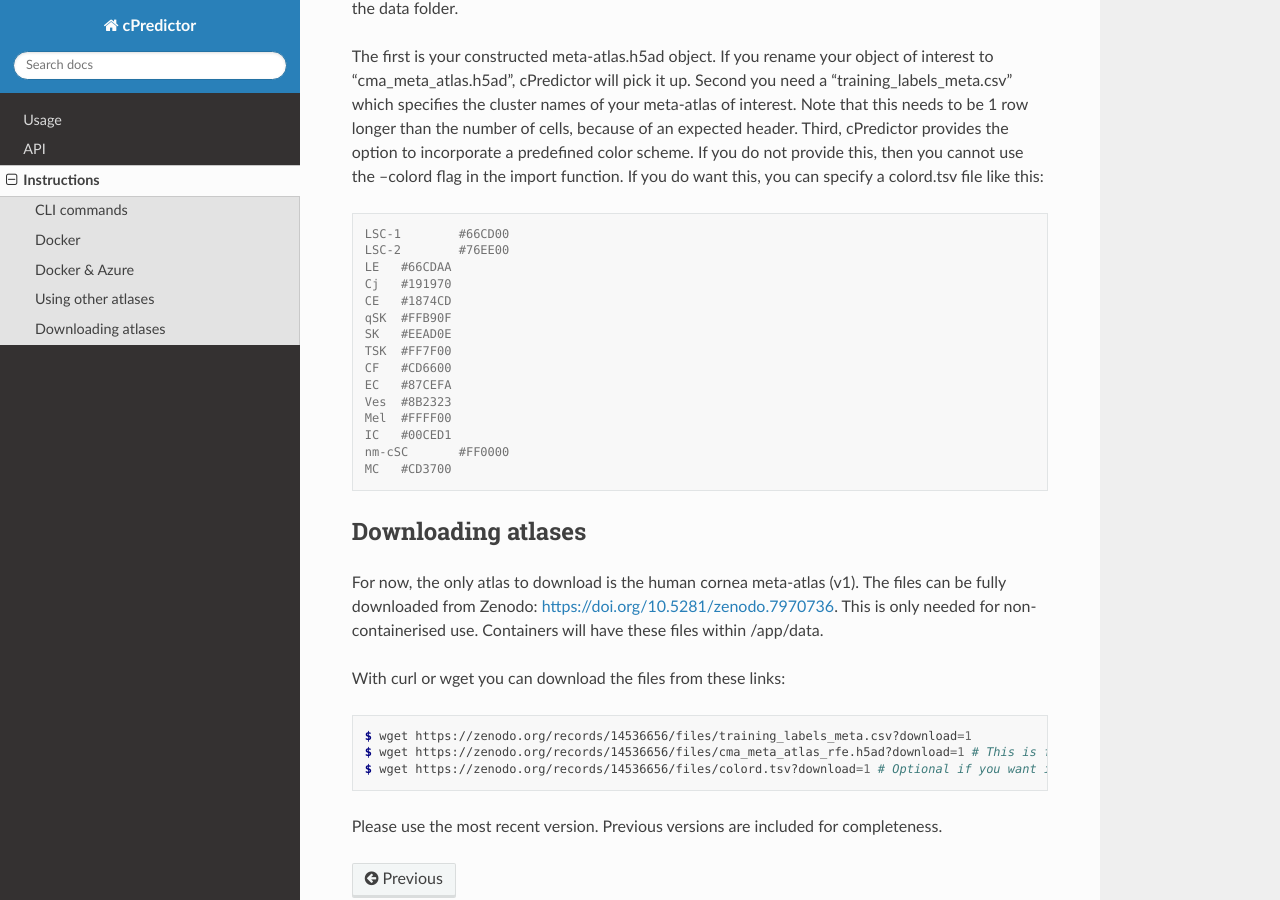
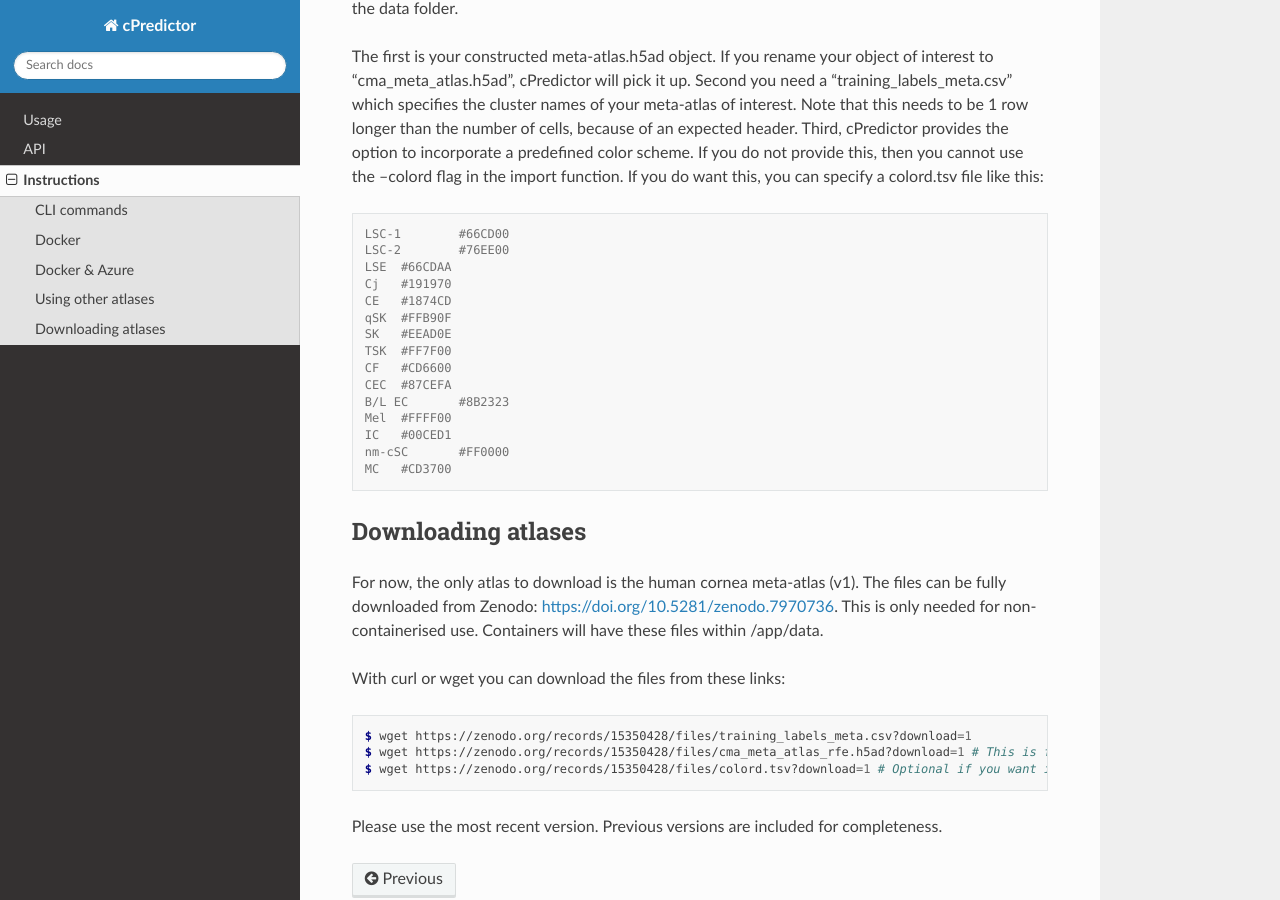
Before and after one commit to Arts-of-coding/cPredictor, a Sphinx documentation site: the page built from docs/source/instructions.rst, in a window 1280 px wide and 900 px high, scrolled down 2284 px. Built offline with Sphinx 7.4.7 and the Read the Docs theme 3.1.0, drawn with Linux system fonts in a browser that asks for light colours; some of the changed lines change nothing that is shown; some of the changed text lies outside the part shown.

Commit message:
more changes v0.5.0

```diff
--- a/docs/source/instructions.rst
+++ b/docs/source/instructions.rst
@@ -41,14 +41,14 @@
 
 .. code-block:: console
 
-   $ docker pull artsofcoding/cpredictor:v0.4.5_cpredictor_hcornea_v1
+   $ docker pull artsofcoding/cpredictor:v0.5.0_cpredictor_hcornea_v1
 
 Then you can navigate to the directory (current directory (%cd%) on Windows) where you have your dataset of interest in the root.
 This command makes the data load correctly into the test folder.
 
 .. code-block:: console
 
-   $ docker run -it  -v ${PWD}:/app/test --entrypoint /bin/sh artsofcoding/cpredictor:v0.4.5_cpredictor_hcornea_v1
+   $ docker run -it  -v ${PWD}:/app/test --entrypoint /bin/sh artsofcoding/cpredictor:v0.5.0_cpredictor_hcornea_v1
 
 Then you can predict labels in your dataset of interest using the non-rejected version (no certainty score) or with "--rejected".
 
@@ -83,7 +83,7 @@
 
 .. code-block:: console
 
-   $ docker run -i -t --env-file .env --privileged artsofcoding/cpredictor:v0.4.5_cpredictor_hcornea_v1 --entrypoint /bin/bash
+   $ docker run -i -t --env-file .env --privileged artsofcoding/cpredictor:v0.5.0_cpredictor_hcornea_v1 --entrypoint /bin/bash
 
 Then from the cPredictor container you can directly run it as an Azure directory. Note that this must be coupled to your AZURE_MOUNT_POINT configuration.
 
@@ -101,15 +101,15 @@
 
    LSC-1	#66CD00
    LSC-2	#76EE00
-   LE	#66CDAA
+   LSE	#66CDAA
    Cj	#191970
    CE	#1874CD
    qSK	#FFB90F
    SK	#EEAD0E
    TSK	#FF7F00
    CF	#CD6600
-   EC	#87CEFA
-   Ves	#8B2323
+   CEC	#87CEFA
+   B/L EC	#8B2323
    Mel	#FFFF00
    IC	#00CED1
    nm-cSC	#FF0000
@@ -123,9 +123,9 @@
 
 .. code-block:: console
 
-   $ wget https://zenodo.org/records/14536656/files/training_labels_meta.csv?download=1
-   $ wget https://zenodo.org/records/14536656/files/cma_meta_atlas_rfe.h5ad?download=1 # This is for the cornea meta-atlas with genes after RFE.
-   $ wget https://zenodo.org/records/14536656/files/colord.tsv?download=1 # Optional if you want identical colors to the manuscript.
+   $ wget https://zenodo.org/records/15350428/files/training_labels_meta.csv?download=1
+   $ wget https://zenodo.org/records/15350428/files/cma_meta_atlas_rfe.h5ad?download=1 # This is for the cornea meta-atlas with genes after RFE.
+   $ wget https://zenodo.org/records/15350428/files/colord.tsv?download=1 # Optional if you want identical colors to the manuscript.
 
 .. _usage:
 
```
